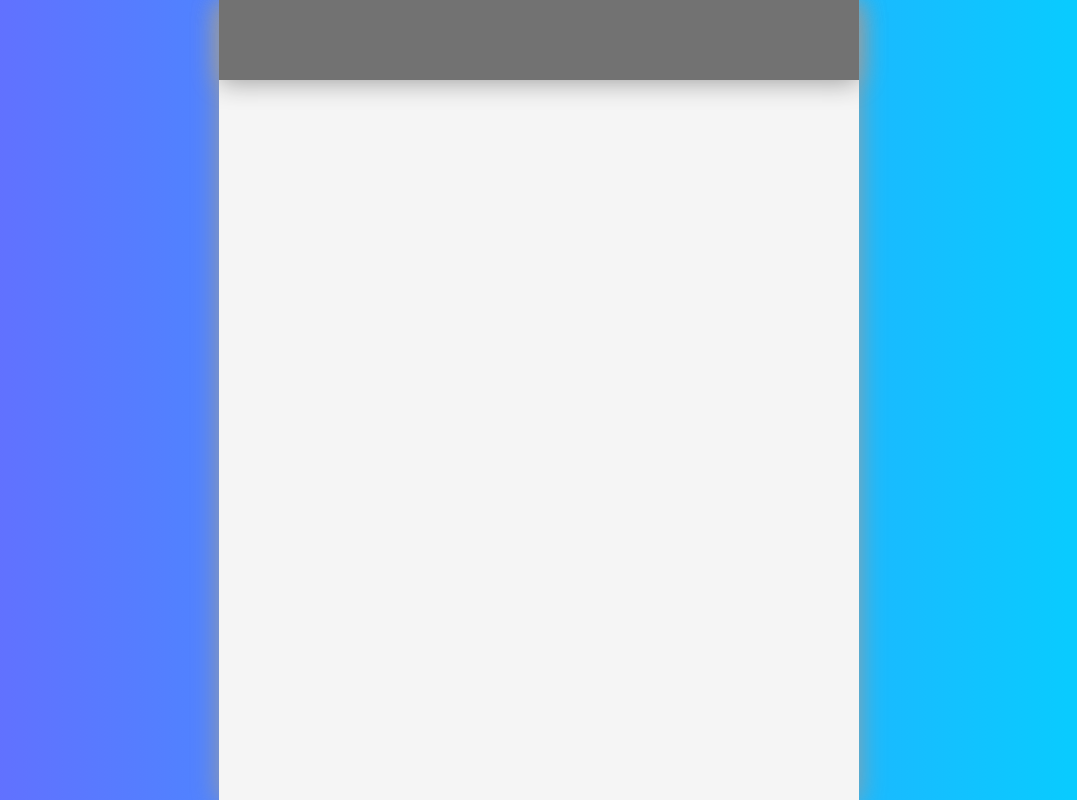
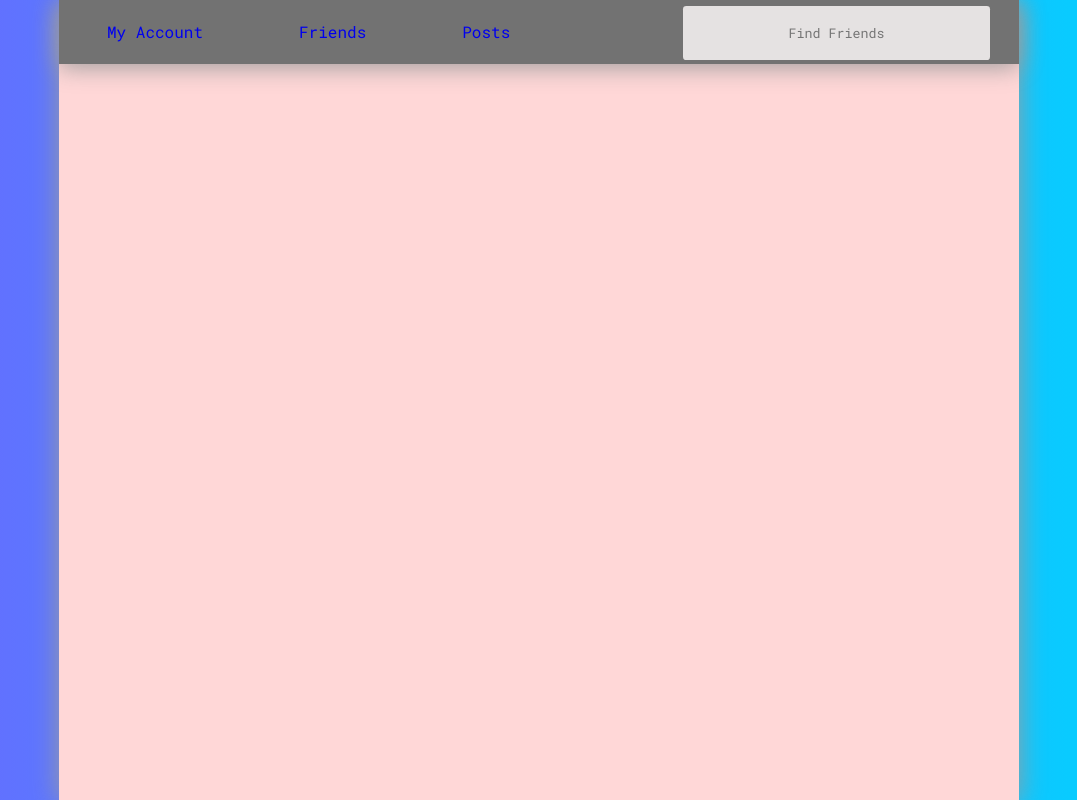
Before and after one commit to moeb15/sm-project, a React (Create React App) app in the folder frontend/: page /homepage in a window 1280 px wide. Shown: the whole page, without its empty margins (101-1178 px from the left). Built offline with nearby package versions, Linux system fonts and the light colour scheme.

Commit message:
working on homepage

```diff
--- a/frontend/src/components/css/homepage.css
+++ b/frontend/src/components/css/homepage.css
@@ -1,16 +1,7 @@
-
-
-.page{
-    height:100vh;
-    width:100%;
-    display:flex;
-    justify-content: center;
-    align-items: center;
-}
 
 .homepage{
-    background-color: rgb(245, 245, 245);
-    width: 50%;
+    background-color: rgb(255, 215, 215);
+    width: 75%;
     height: 100%;
     position: relative;
     box-shadow: 0 0.188em 1.550em rgb(156,156,156);
@@ -23,10 +14,39 @@
 .home_header{
     background-color: rgb(114, 114, 114);
     width: 100%;
-    height: 10%;
+    height: 8%;
     position: absolute;
     top:0;
     box-shadow: 0 0.188em 1.550em rgb(156,156,156);
     display:flex;
     flex-direction: column;
 }
+
+.search-people{
+    width: 40%;
+    height: 10%;
+    position: absolute;
+    margin-left: 65%;
+    top: 10%;
+}
+
+.dashboard *{
+    position: relative;
+    margin:5%;
+    top: 100%;
+    height:fit-content;
+    margin-top: 10%;
+    text-decoration: none;
+}
+
+.search-result{
+    position:relative;
+    width: 75%;
+    height: 10%;
+    background-color: rgb(189, 189, 189);
+}
+
+.search-result *{
+    text-align: center;
+    margin-top:5%;
+}
--- a/frontend/src/components/homepage.js
+++ b/frontend/src/components/homepage.js
@@ -1,11 +1,43 @@
-import React from "react";
+import { React,useState } from "react";
 import "./css/homepage.css";
+import { Link } from "react-router-dom";
+import axios from "axios";
+//import SearchResult from "./usersearch";
 
 const HomePage = () => {
+    const [getSearch,setSearch] = useState('');
+
+    const searchPeople = async() =>{
+        try{
+            const result = await axios.post("http://127.0.0.1:5000/users/search");
+            console.log(result);
+        }catch(err){
+            console.log(err)
+        }
+    };
+
+
+
     return (
         <div className="homepage">
             <div className="home_header">
+                <form className="search-people">
+                        <input type="text"
+                        placeholder="Find Friends"
+                        value={getSearch}
+                        onChange={(e)=>{setSearch(e.target.value)}}
+                        onKeyDown={(e)=>{
+                            if(e.key === 'Enter' && getSearch !== ''){
+                                searchPeople(getSearch)
+                            }
+                        }}/>
+                </form>
 
+                <div className="dashboard">
+                    <Link>My Account</Link>
+                    <Link>Friends</Link>
+                    <Link>Posts</Link>
+                </div>
             </div>
         </div>
     )
--- /dev/null
+++ b/frontend/src/components/usersearch.js
@@ -0,0 +1,11 @@
+import React from "react";
+
+const SearchResult = (data) => {
+    return (
+        <div className="search-result">
+            <h1>Username</h1>
+        </div>
+    );
+}
+
+export default SearchResult;
```
